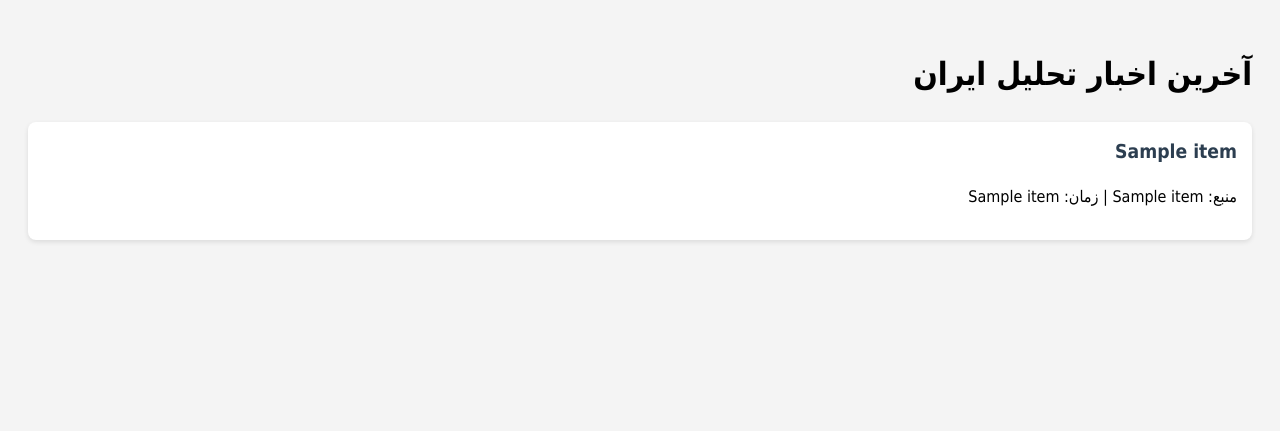
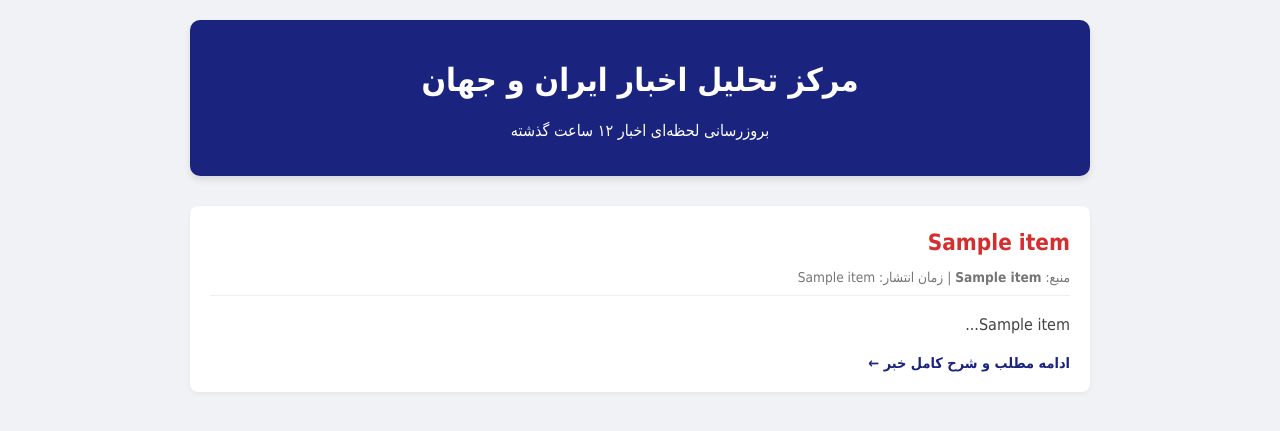
Before and after one commit to sameeny1985/XNewNews, a Flask app: template templates/index.html in a window 1280 px wide. Shown: the top 431 px of the page. Run offline with Flask 3, Linux system fonts and the light colour scheme; the template is opened without the code that fills it: most values are stand-ins (such as "Sample title", 1, 10 or a date in 2020).

Commit message:
Revamp index.html layout and styling

```diff
--- a/templates/index.html
+++ b/templates/index.html
@@ -2,21 +2,96 @@
 <html lang="fa" dir="rtl">
 <head>
     <meta charset="UTF-8">
+    <meta name="viewport" content="width=device-width, initial-scale=1.0">
+    <title>تحلیل ایران | آخرین اخبار</title>
     <style>
-        body { font-family: Tahoma, Arial; background: #f4f4f4; padding: 20px; line-height: 1.6; }
-        .news-card { background: #fff; padding: 15px; margin-bottom: 10px; border-radius: 8px; box-shadow: 0 2px 5px rgba(0,0,0,0.1); }
-        .title { color: #2c3e50; text-decoration: none; font-weight: bold; font-size: 1.2em; }
-        /* جلوگیری از بهم ریختگی کلمات انگلیسی */
-        p, a, h1 { unicode-bidi: embed; direction: rtl; text-align: right; }
+        body {
+            font-family: 'Tahoma', 'Arial', sans-serif;
+            background-color: #f0f2f5;
+            margin: 0;
+            padding: 20px;
+            direction: rtl;
+            text-align: right;
+        }
+        .container {
+            max-width: 900px;
+            margin: 0 auto;
+        }
+        header {
+            background-color: #1a237e;
+            color: white;
+            padding: 20px;
+            border-radius: 10px;
+            margin-bottom: 30px;
+            text-align: center;
+            box-shadow: 0 4px 6px rgba(0,0,0,0.1);
+        }
+        .news-card {
+            background: white;
+            border-radius: 8px;
+            padding: 20px;
+            margin-bottom: 20px;
+            box-shadow: 0 2px 5px rgba(0,0,0,0.05);
+            transition: transform 0.2s;
+            unicode-bidi: embed;
+        }
+        .news-card:hover {
+            transform: translateY(-5px);
+        }
+        .title-link {
+            text-decoration: none;
+            color: #d32f2f;
+            font-size: 1.4rem;
+            font-weight: bold;
+            display: block;
+            margin-bottom: 10px;
+            line-height: 1.5;
+        }
+        .meta {
+            font-size: 0.85rem;
+            color: #757575;
+            margin-bottom: 15px;
+            border-bottom: 1px solid #eee;
+            padding-bottom: 10px;
+        }
+        .summary {
+            color: #424242;
+            line-height: 1.8;
+            font-size: 1rem;
+        }
+        .btn-more {
+            display: inline-block;
+            margin-top: 15px;
+            color: #1a237e;
+            text-decoration: none;
+            font-weight: bold;
+            font-size: 0.9rem;
+        }
+        .btn-more:hover {
+            text-decoration: underline;
+        }
     </style>
 </head>
 <body>
-    <h1>آخرین اخبار تحلیل ایران</h1>
-    {% for item in news %}
-    <div class="news-card">
-        <a href="/news/{{ item[0] }}" class="title">{{ item[1] }}</a>
-        <p>منبع: {{ item[2] }} | زمان: {{ item[3] }}</p>
+    <div class="container">
+        <header>
+            <h1>مرکز تحلیل اخبار ایران و جهان</h1>
+            <p>بروزرسانی لحظه‌ای اخبار ۱۲ ساعت گذشته</p>
+        </header>
+
+        {% for item in news %}
+        <div class="news-card">
+            <a href="/news/{{ item[0] }}" class="title-link">{{ item[1] }}</a>
+            <div class="meta">
+                <span>منبع: <b>{{ item[2] }}</b></span> |
+                <span>زمان انتشار: {{ item[3] }}</span>
+            </div>
+            <div class="summary">
+                {{ item[4][:250] }}...
+            </div>
+            <a href="/news/{{ item[0] }}" class="btn-more">ادامه مطلب و شرح کامل خبر ←</a>
+        </div>
+        {% endfor %}
     </div>
-    {% endfor %}
 </body>
 </html>
```
